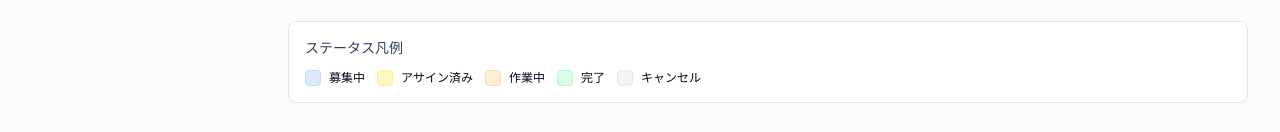
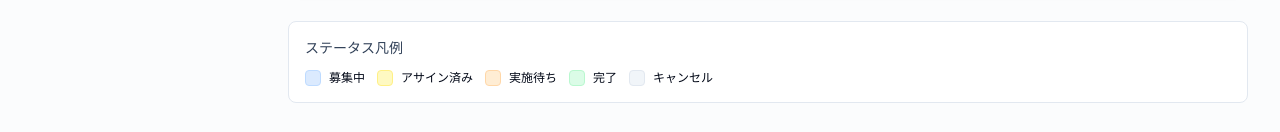
Before and after one commit to shinjitomonou-stack/two_admin, a Next.js app in the folder admin/: page /calendar in a window 1280 px wide. Shown: the part 1008-1140 px from the top of the page. Built offline with nearby package versions, Linux system fonts and the light colour scheme; no server answers; the database is empty.

Commit message:
UI: Change status label 'IN_PROGRESS' from '作業中'/'進行中' to '実施待ち'

```diff
--- a/admin/app/calendar/page.tsx
+++ b/admin/app/calendar/page.tsx
@@ -96,7 +96,7 @@ export default async function CalendarPage() {
                         </div>
                         <div className="flex items-center gap-2">
                             <div className="w-4 h-4 rounded bg-orange-100 border border-orange-200"></div>
-                            <span>作業中</span>
+                            <span>実施待ち</span>
                         </div>
                         <div className="flex items-center gap-2">
                             <div className="w-4 h-4 rounded bg-green-100 border border-green-200"></div>
--- a/admin/app/jobs/[id]/edit/page.tsx
+++ b/admin/app/jobs/[id]/edit/page.tsx
@@ -636,7 +636,7 @@ function EditJobForm({ params }: { params: Promise<{ id: string }> }) {
                         >
                             <option value="DRAFT">下書き (DRAFT)</option>
                             <option value="OPEN">募集中 (OPEN)</option>
-                            <option value="IN_PROGRESS">進行中 (IN_PROGRESS)</option>
+                            <option value="IN_PROGRESS">実施待ち (IN_PROGRESS)</option>
                             <option value="COMPLETED">完了 (COMPLETED)</option>
                             <option value="CANCELLED">キャンセル (CANCELLED)</option>
                         </select>
--- a/admin/app/jobs/page.tsx
+++ b/admin/app/jobs/page.tsx
@@ -30,7 +30,7 @@ const STATUS_STYLES = {
 const STATUS_LABELS = {
     OPEN: "募集中",
     FILLED: "満員",
-    IN_PROGRESS: "作業中",
+    IN_PROGRESS: "実施待ち",
     COMPLETED: "完了",
     CANCELLED: "中止",
     DRAFT: "下書き",
--- a/admin/components/JobFilters.tsx
+++ b/admin/components/JobFilters.tsx
@@ -19,7 +19,7 @@ export interface FilterState {
 const STATUS_OPTIONS = [
     { value: "OPEN", label: "募集中" },
     { value: "FILLED", label: "満員" },
-    { value: "IN_PROGRESS", label: "作業中" },
+    { value: "IN_PROGRESS", label: "実施待ち" },
     { value: "COMPLETED", label: "完了" },
     { value: "CANCELLED", label: "中止" },
     { value: "DRAFT", label: "下書き" },
--- a/admin/components/JobStatusSelect.tsx
+++ b/admin/components/JobStatusSelect.tsx
@@ -8,7 +8,7 @@ import { Loader2, ChevronDown } from "lucide-react";
 const STATUS_LABELS = {
     OPEN: "募集中",
     FILLED: "満員",
-    IN_PROGRESS: "作業中",
+    IN_PROGRESS: "実施待ち",
     COMPLETED: "完了",
     CANCELLED: "中止",
     DRAFT: "下書き",
--- a/admin/components/dashboard/TodayJobsList.tsx
+++ b/admin/components/dashboard/TodayJobsList.tsx
@@ -11,7 +11,7 @@ const STATUS_OPTIONS = [
     { value: "DRAFT", label: "下書き", color: "bg-gray-100 text-gray-700" },
     { value: "OPEN", label: "募集中", color: "bg-green-100 text-green-700" },
     { value: "FILLED", label: "満員", color: "bg-blue-100 text-blue-700" },
-    { value: "IN_PROGRESS", label: "作業中", color: "bg-orange-100 text-orange-700" },
+    { value: "IN_PROGRESS", label: "実施待ち", color: "bg-orange-100 text-orange-700" },
     { value: "COMPLETED", label: "完了", color: "bg-slate-100 text-slate-700" },
     { value: "CANCELLED", label: "中止", color: "bg-red-100 text-red-700" },
 ];
```
